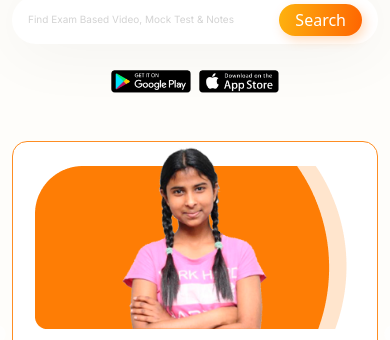
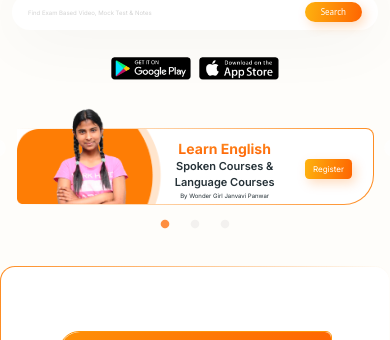
Before and after one commit to ramit-mehta/Dhurina, a React (Create React App) app: page / in a window 390 px wide. Shown: the part 504-844 px from the top of the page. Built offline with nearby package versions, Linux system fonts and the light colour scheme.

Commit message:
learn section responsive

```diff
--- a/src/App.css
+++ b/src/App.css
@@ -235,9 +235,16 @@ select:focus {
 /* *********HERO END********* */
 
 /* *********LEARN ENGLISH START********* */
+.learn {
+  border: 0.83px solid transparent;
+  background: linear-gradient(to left, #ffffff, #ffffff) padding-box,
+    linear-gradient(to left, #fe8d23, #fe8d2300) border-box;
+  border-radius: 0px 15px 60px 0px;
+  margin-top: 40px !important;
+}
 .janhavi_img {
-  max-width: 200px;
-  top: -46%;
+  height: 130%;
+  bottom: 0px;
 }
 
 /* slick slider  */
@@ -625,16 +632,19 @@ input::-webkit-inner-spin-button {
 /* media queries  */
 @media (max-width: 576px) {
   :root {
-    --fs-md: 10px;
+    --fs-md: 6px;
     --fs-lg: 15px;
-    --fs-xl: 16px;
+    --fs-xl: 8px;
     --fs-xxl: 19px;
-    --fs-6xl: 21px;
-    --fs-7xl: 11px;
+    --fs-6xl: 11px;
+    --fs-7xl: 10px;
     --fs-8xl: 28px;
-    --fs-9xl: 28px;
+    --fs-9xl: 14px;
     --fs-10xl: 39px;
     --fs-11xl: 22px;
+  }
+  .learn {
+    border-radius: 0px 8px 30px 0px;
   }
   .store_icon {
     width: 80px;
@@ -665,26 +675,11 @@ input::-webkit-inner-spin-button {
     max-width: 350px;
     z-index: -1;
   }
-  .row.learn {
-    margin-left: 0px !important;
-  }
-  .learn {
-    background: linear-gradient(to left, #ffffff, #ffffff) padding-box,
-      linear-gradient(to left, #fe8d23, #fe8d2300) content-box;
-    border-radius: 15px;
-    border: 1px solid #fe8d23;
-  }
-  .janhavi_img {
-    max-width: 157px;
-    top: -15%;
-  }
+
   .w-20 {
     width: 33.33% !important;
   }
-  .slick-slide img {
-    margin-left: auto !important;
-    margin-right: auto !important;
-  }
+
   .orange_ellipse2 {
     top: 15%;
     left: 6%;
@@ -720,23 +715,7 @@ input::-webkit-inner-spin-button {
     max-width: 600px;
     z-index: -1;
   }
-  .row.learn {
-    margin-left: 0px !important;
-  }
-  .learn {
-    background: linear-gradient(to left, #ffffff, #ffffff) padding-box,
-      linear-gradient(to left, #fe8d23, #fe8d2300) content-box;
-    border-radius: 15px;
-    border: 1px solid #fe8d23;
-  }
-  .janhavi_img {
-    max-width: 160px;
-    top: -17%;
-  }
-  .slick-slide img {
-    margin-left: auto !important;
-    margin-right: auto !important;
-  }
+
   .mt_footer_courses {
     margin-top: 106px !important;
   }
@@ -789,13 +768,7 @@ input::-webkit-inner-spin-button {
     z-index: -1;
     max-width: 520px;
   }
-  .learn {
-    border: 0.83px solid transparent;
-    background: linear-gradient(to left, #ffffff, #ffffff) padding-box,
-      linear-gradient(to left, #fe8d23, #fe8d2300) border-box;
-    border-radius: 0px 15px 60px 0px;
-    margin-top: 70px !important;
-  }
+
   .orange_ellipse2 {
     top: 20%;
     left: 4%;
--- a/src/components/home/LearnEnglish.jsx
+++ b/src/components/home/LearnEnglish.jsx
@@ -16,18 +16,19 @@ const LearnEnglish = () => {
   };
 
   return (
-    <div className="custom_container container py-5">
+    <div className="custom_container container py-2 py-sm-5">
       <Slider {...settings}>
-        <div className="row d-flex align-items-center learn py-4 py-lg-0">
-          <div className="col-lg-4 position-relative">
-            <img src={BgEllipse} alt="BgEllipse" />
+        <div className="px-sm-3 px-1">
+          <div className="d-flex align-items-center learn py-lg-0">
+            <div className="col-5 col-lg-4 position-relative">
+              <img className="w-100" src={BgEllipse} alt="BgEllipse" />
               <img
                 className="position-absolute janhavi_img start-50 translate-middle-x "
                 src={JanhaviImg}
                 alt="JanhaviImg"
               />
             </div>
-          <div className="col-lg-6">
+            <div className="col-4 col-lg-6">
               <h2 className="ff_inter fw-bold fs_9xl text_gradient mb-0 text-center text-lg-start mt-2 mt-lg-0">
                 Learn English{" "}
               </h2>
@@ -38,24 +39,26 @@ const LearnEnglish = () => {
                 By Wonder Girl Janvavi Panwar
               </p>
             </div>
-          <div className="col-lg-2 text-center text-lg-start">
+            <div className="col-3 col-lg-2 text-center text-lg-start">
               <Link to="/register">
-              <button className="fs-6 text-white ff_inter bg_gradient border-0 px-4 py-2 mt-3 mt-lg-0">
+                <button className="fs_xl text-white ff_inter bg_gradient border-0 px-2 py-1 px-sm-4 py-sm-2 ">
                   Register
                 </button>
               </Link>
             </div>
           </div>
-        <div className="row d-flex align-items-center justify-content-center learn py-4 py-lg-0">
-          <div className="col-lg-4 position-relative">
-            <img src={BgEllipse} alt="BgEllipse" />
+        </div>
+        <div className="px-sm-3 px-1">
+          <div className="d-flex align-items-center learn py-lg-0">
+            <div className="col-5 col-lg-4 position-relative">
+              <img className="w-100" src={BgEllipse} alt="BgEllipse" />
               <img
                 className="position-absolute janhavi_img start-50 translate-middle-x "
                 src={JanhaviImg}
                 alt="JanhaviImg"
               />
             </div>
-          <div className="col-lg-6">
+            <div className="col-4 col-lg-6">
               <h2 className="ff_inter fw-bold fs_9xl text_gradient mb-0 text-center text-lg-start mt-2 mt-lg-0">
                 Learn English{" "}
               </h2>
@@ -66,24 +69,26 @@ const LearnEnglish = () => {
                 By Wonder Girl Janvavi Panwar
               </p>
             </div>
-          <div className="col-lg-2 text-center text-lg-start">
+            <div className="col-3 col-lg-2 text-center text-lg-start">
               <Link to="/register">
-              <button className="fs-6 text-white ff_inter bg_gradient border-0 px-4 py-2 mt-3 mt-lg-0">
+                <button className="fs_xl text-white ff_inter bg_gradient border-0 px-2 py-1 px-sm-4 py-sm-2 ">
                   Register
                 </button>
               </Link>
             </div>
           </div>
-        <div className="row d-flex align-items-center learn py-4 py-lg-0">
-          <div className="col-lg-4 position-relative">
-            <img src={BgEllipse} alt="BgEllipse" />
+        </div>
+        <div className="px-sm-3 px-1">
+          <div className="d-flex align-items-center learn py-lg-0">
+            <div className="col-5 col-lg-4 position-relative">
+              <img className="w-100" src={BgEllipse} alt="BgEllipse" />
               <img
                 className="position-absolute janhavi_img start-50 translate-middle-x "
                 src={JanhaviImg}
                 alt="JanhaviImg"
               />
             </div>
-          <div className="col-lg-6">
+            <div className="col-4 col-lg-6">
               <h2 className="ff_inter fw-bold fs_9xl text_gradient mb-0 text-center text-lg-start mt-2 mt-lg-0">
                 Learn English{" "}
               </h2>
@@ -94,12 +99,13 @@ const LearnEnglish = () => {
                 By Wonder Girl Janvavi Panwar
               </p>
             </div>
-          <div className="col-lg-2 text-center text-lg-start">
+            <div className="col-3 col-lg-2 text-center text-lg-start">
               <Link to="/register">
-              <button className="fs-6 text-white ff_inter bg_gradient border-0 px-4 py-2 mt-3 mt-lg-0">
+                <button className="fs_xl text-white ff_inter bg_gradient border-0 px-2 py-1 px-sm-4 py-sm-2 ">
                   Register
                 </button>
               </Link>
+            </div>
           </div>
         </div>
       </Slider>
```
Lines whose indentation alone changed are shown as unchanged.
